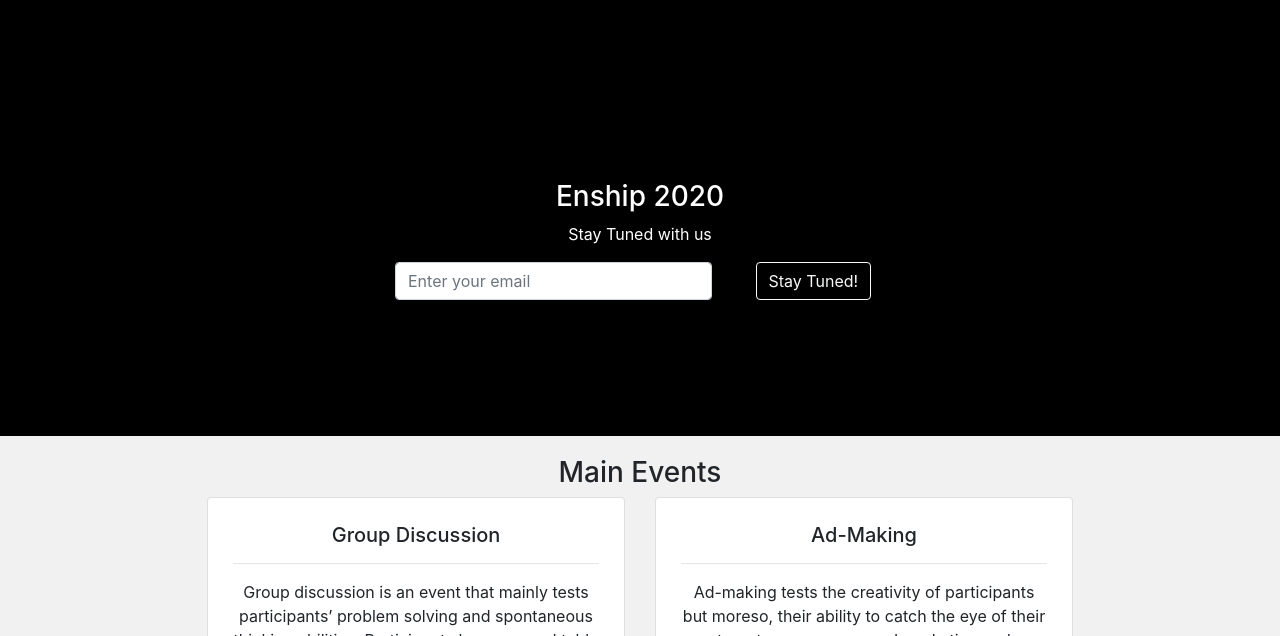
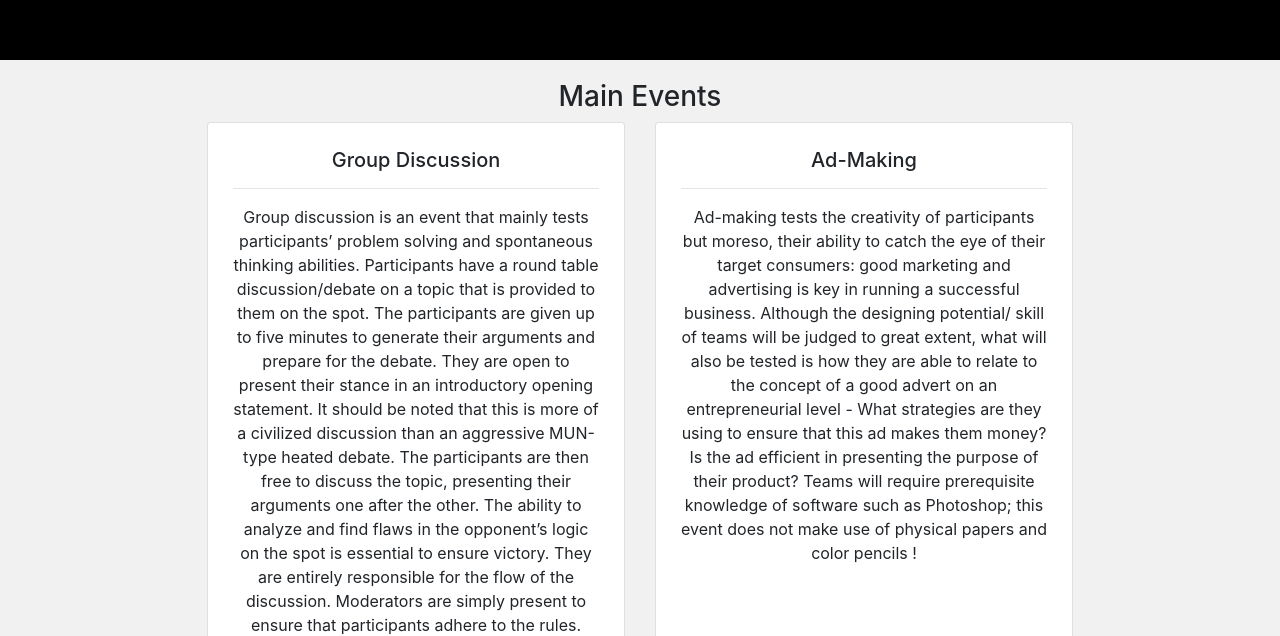
Before and after one commit to Enship-Club/enship-club.github.io, a Next.js app: page / in a window 1280 px wide. Shown: the part 796-1432 px from the top of the page. Built offline with nearby package versions, Linux system fonts and the light colour scheme.

Commit message:
Comment StayTuned

```diff
--- a/pages/index.js
+++ b/pages/index.js
@@ -7,7 +7,7 @@ export default function Home() {
 	return (
 			<div style={{backgroundColor: "#f1f1f1"}}>
 		  <Banner />
-		  <StayTuned />
+		{/* <StayTuned /> */}
 			<MainEvents />
 		</div>
 	)
```
